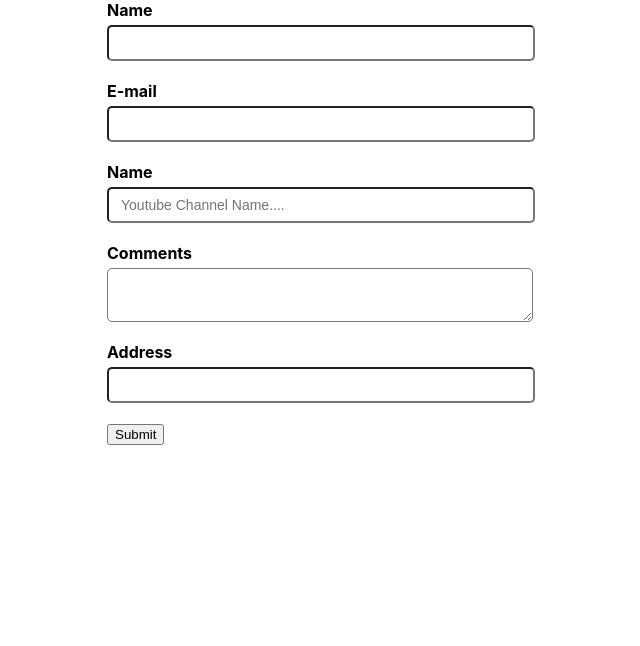
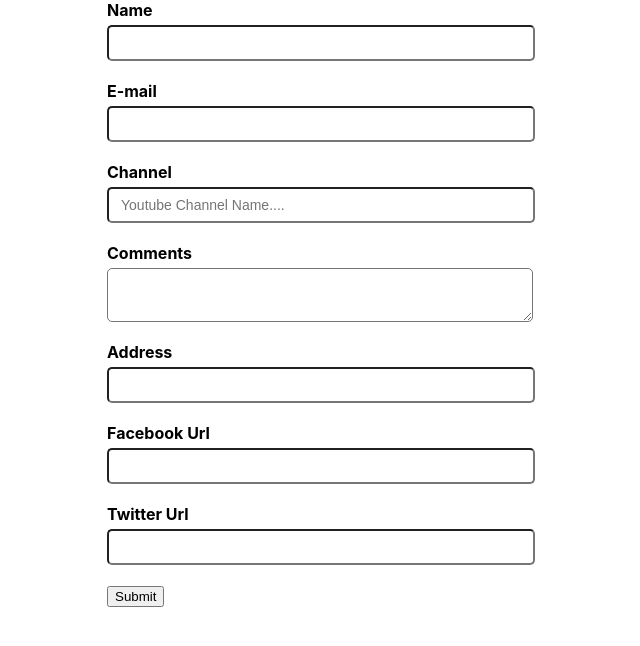
Before and after one commit to sumanmannacs1996/react-formik-app, a React (Create React App) app: page / in a window 1280 px wide. Shown: the top 646 px of the page, without its empty margins (319-959 px from the left). Built offline with nearby package versions, Linux system fonts and the light colour scheme.

Commit message:
Adding nested Object using formik and validation using yup

```diff
--- a/src/components/YoutubeForm.js
+++ b/src/components/YoutubeForm.js
@@ -9,6 +9,10 @@ const initialValues ={
     channel:'',
     comments:'',
     address:'',
+    social:{
+        facebook:'',
+        twitter:''
+    }
 }
 
 const submitHandler=(values)=>{
@@ -20,7 +24,11 @@ const validationSchema =yup.object({
     email:yup.string().email('Email format is not valid!').required('Required!'),
     channel:yup.string().required('Required!'),
     comments:yup.string().required('Required!'),
-    address:yup.string().required('Required!')
+    address:yup.string().required('Required!'),
+    social:yup.object({
+        facebook:yup.string().url("Please enter a valid facebook url").required('Required!'),
+        twitter:yup.string().url("Please enter a valid twitter url").required('Required!')
+    })
 })
 
 
@@ -47,7 +55,7 @@ function YoutubeForm() {
                     </ErrorMessage>
                 </div>
                 <div className="form-control">
-                    <label htmlFor='channel'>Name</label>
+                    <label htmlFor='channel'>Channel</label>
                     <Field name='channel' id='channel' type='text' placeholder ='Youtube Channel Name....'/>
                     <ErrorMessage name='channel' component={TextError}/>
                 </div>
@@ -62,7 +70,7 @@ function YoutubeForm() {
                     <label htmlFor='address'>Address</label>
                     <Field name='address'>
                         {props =>{
-                            console.dir(props);
+                            //console.dir(props);
                             const {field,form,meta} = props;
                             return(
                             <div>
@@ -76,6 +84,17 @@ function YoutubeForm() {
                     </Field>
                 </div>
 
+                <div className="form-control">
+                    <label htmlFor='facebook'>Facebook Url</label>
+                    <Field name='social.facebook' id ='facebook' type='url'/>
+                    <ErrorMessage name='social.facebook' component={TextError}/>
+                </div>
+                <div className="form-control">
+                    <label htmlFor='twitter'>Twitter Url</label>
+                    <Field name='social.twitter' id ='twitter' type='url'/>
+                    <ErrorMessage name='social.twitter' component={TextError}/>
+                </div>
+
                 <button type='submit'>Submit</button>
             </Form>
 
```
